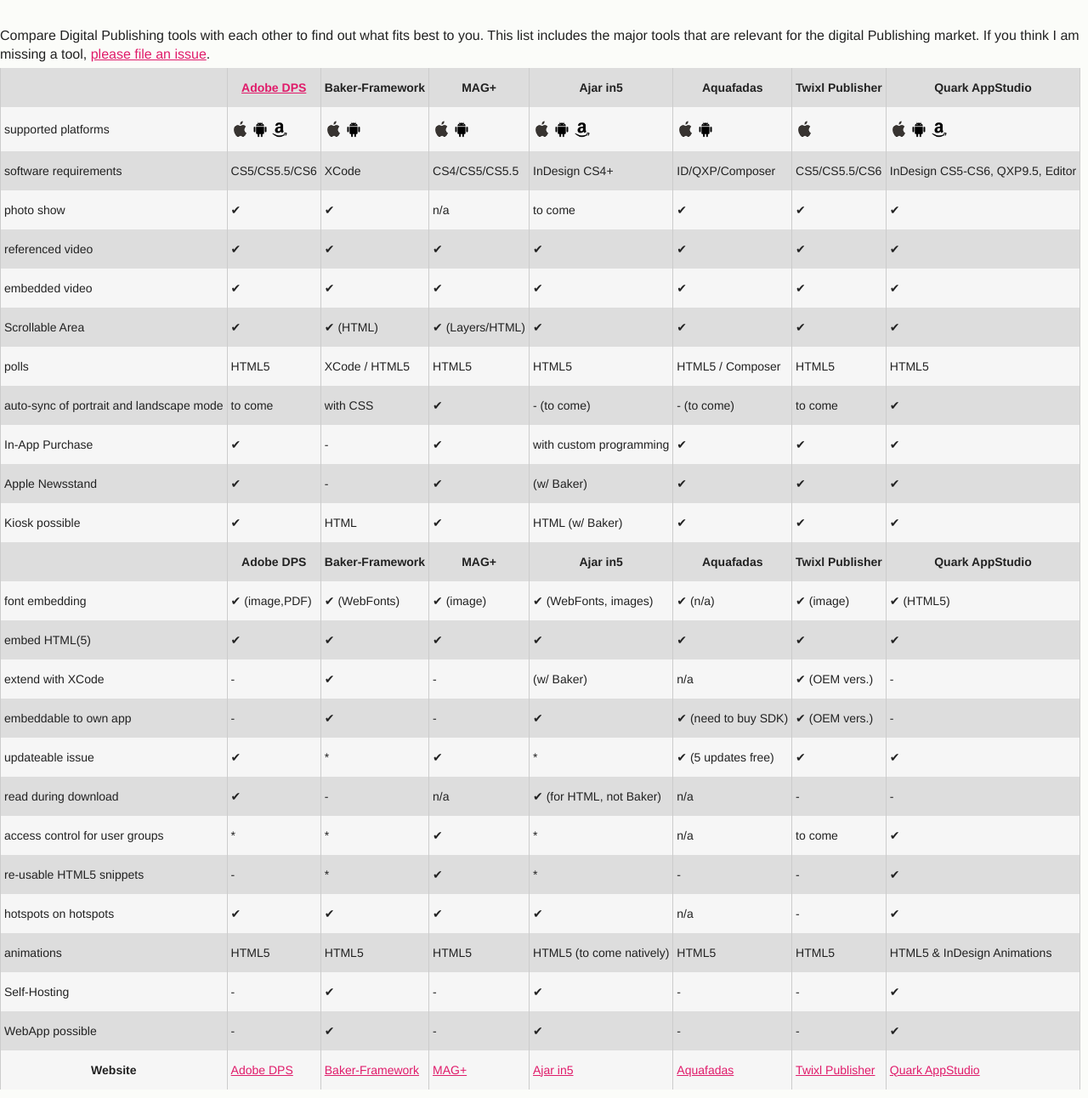
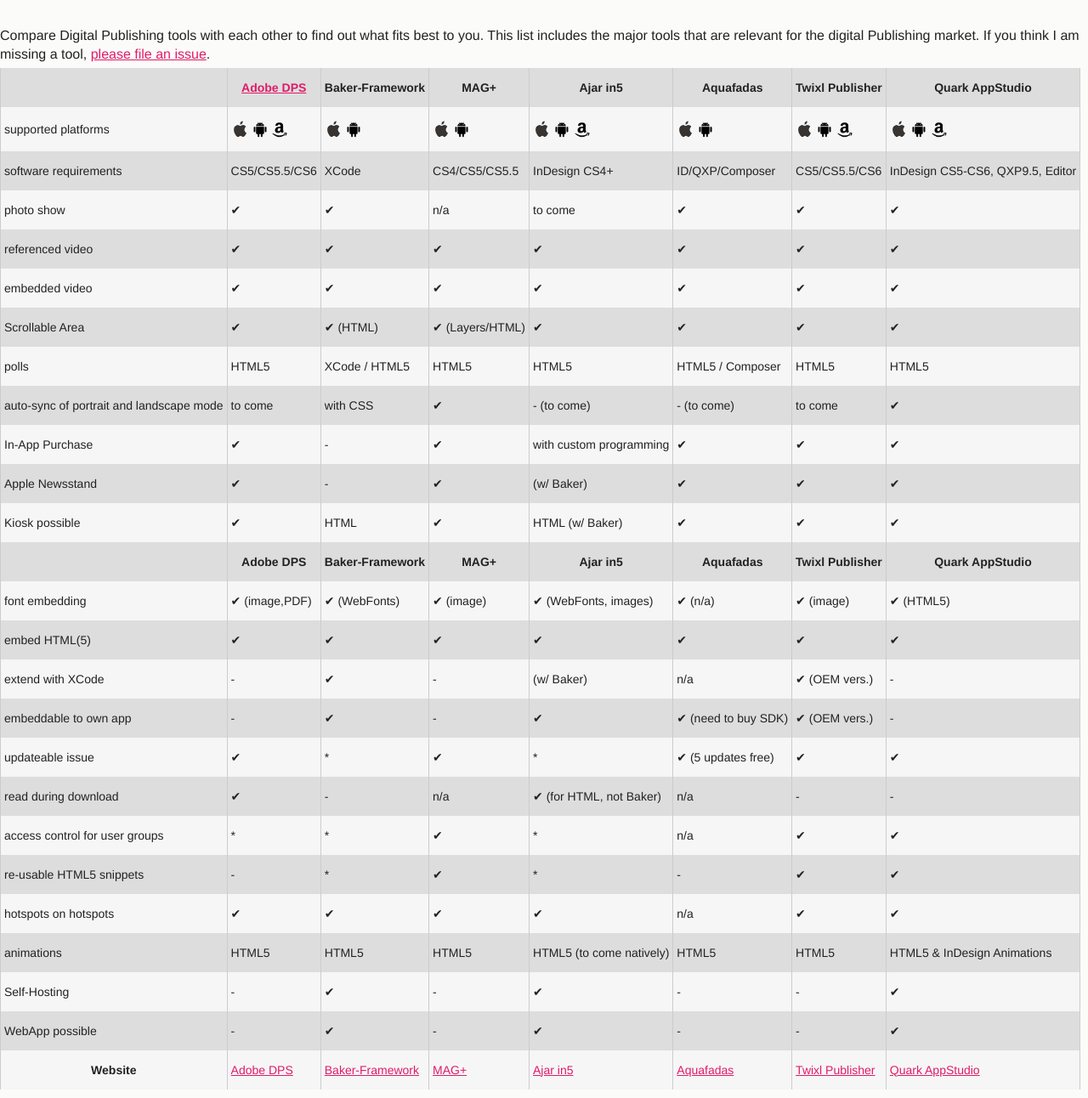
Before and after one commit to anselmh/Publishing-please, a website: page index.html in a window 1280 px wide. Shown: the part 228-1520 px from the top of the page at 85% size. Drawn offline with Linux system fonts and the light colour scheme.

Commit message:
Update Twixl information
Fixes #22.
 Please enter the commit message for your changes. Lines starting

```diff
--- a/index.html
+++ b/index.html
@@ -59,7 +59,7 @@
 					  <td><img src="img/apple.png" alt="iOS is supported"> <img src="img/android.png" alt="Android is supported"></td>
 					  <td><img src="img/apple.png" alt="iOS is supported"> <img src="img/android.png" alt="Android is supported"> <img src="img/amazon.png" alt="Amazon Kindle Fire is supported"></td>
 					  <td><img src="img/apple.png" alt="iOS is supported"> <img src="img/android.png" alt="Android is supported"></td>
-					  <td><img src="img/apple.png" alt="iOS is supported"></td>
+					  <td><img src="img/apple.png" alt="iOS is supported"> <img src="img/android.png" alt="Android is supported"> <img src="img/amazon.png" alt="Amazon Kindle Fire is supported"></td>
 					  <td><img src="img/apple.png" alt="iOS is supported"> <img src="img/android.png" alt="Android is supported"> <img src="img/amazon.png" alt="Amazon Kindle Fire is supported"></td>
 					</tr>
 					<tr>
@@ -243,7 +243,7 @@
 						<td>✔</td>
 						<td>*</td>
 						<td>n/a</td>
-						<td>to come</td>
+						<td>✔</td>
 						<td>✔</td>
 					</tr>
 					<tr>
@@ -253,7 +253,7 @@
 						<td>✔</td>
 						<td>*</td>
 						<td>-</td>
-						<td>-</td>
+						<td>✔</td>
 						<td>✔</td>
 					</tr>
 					<tr>
@@ -263,7 +263,7 @@
 						<td>✔</td>
 						<td>✔</td>
 						<td>n/a</td>
-						<td>-</td>
+						<td>✔</td>
 						<td>✔</td>
 					</tr>
 
```
